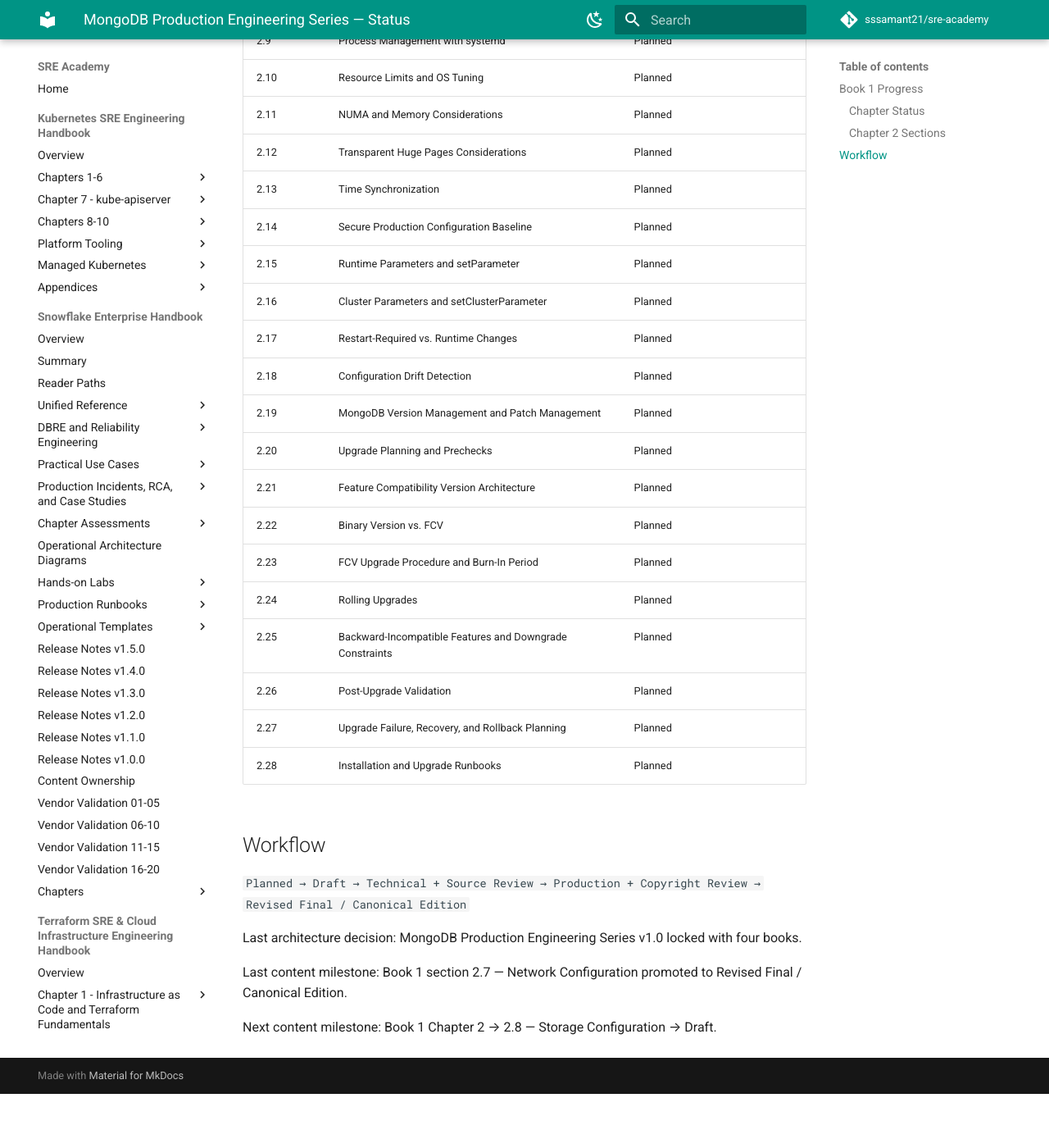
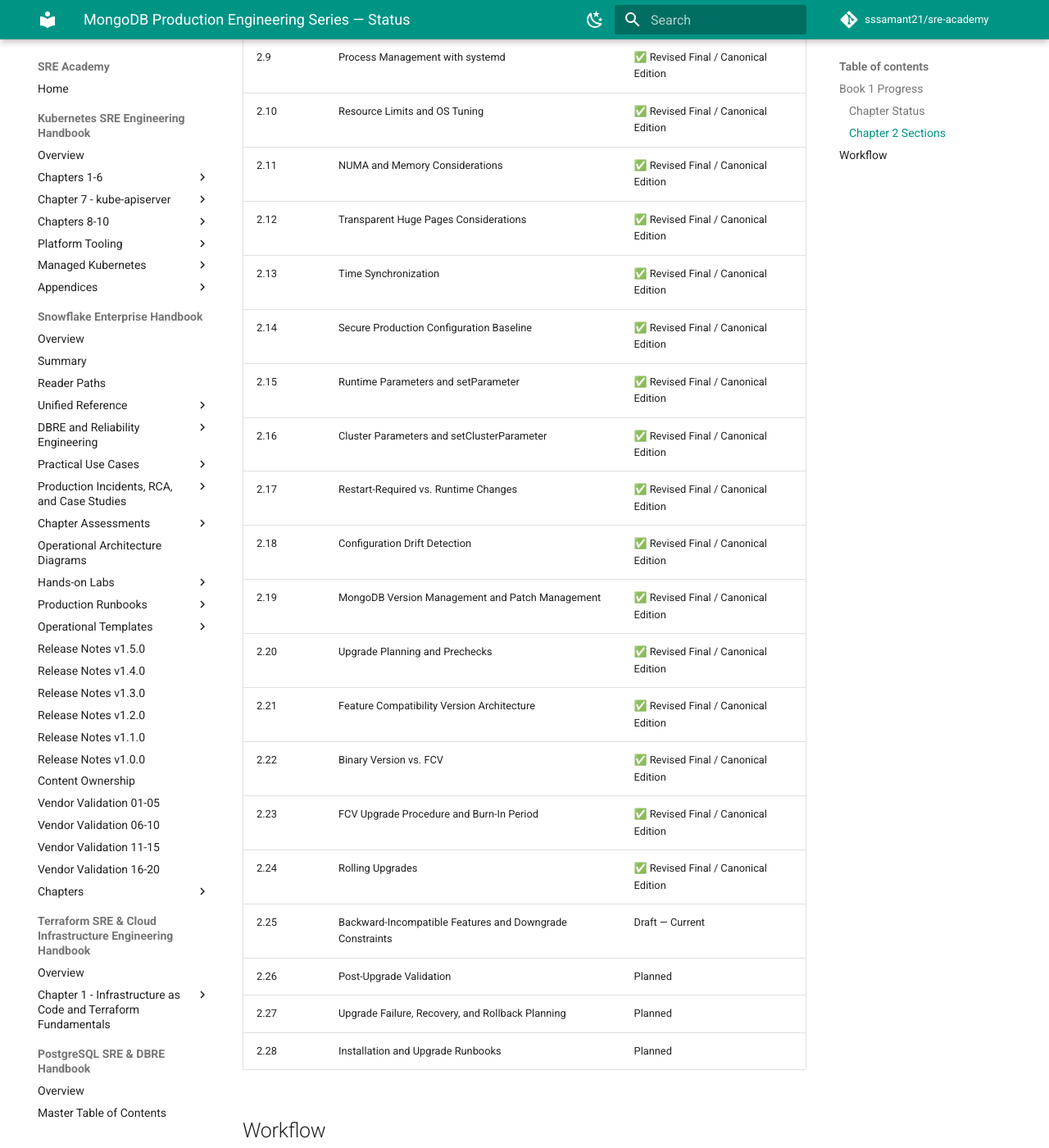
Before and after one commit to sssamant21/sre-academy, an MkDocs documentation site: the page built from docs/books/mongodb/STATUS.md, in a window 1280 px wide and 1400 px high, scrolled down 1441 px. Shown: the whole window at 82% size. Built offline with MkDocs 1.6.1 and Material for MkDocs 9.7.7, drawn with Linux system fonts in a browser that asks for light colours; comment, search, counter and statistics services are not loaded; before the commit the page ends 2775 px from its top, so only the background shows below that; some of the changed text lies outside the part shown.

Commit message:
docs(mongodb): synchronize Book 1 status through 2.24

```diff
--- a/docs/books/mongodb/STATUS.md
+++ b/docs/books/mongodb/STATUS.md
@@ -2,7 +2,7 @@
 
 | Book | Title | Architecture | Content Status |
 |---|---|---|---|
-| 1 | MongoDB Administration Handbook | 🔒 Locked | In Progress — Chapter 1 Complete; Chapter 2 through 2.7 Canonical |
+| 1 | MongoDB Administration Handbook | 🔒 Locked | In Progress — Chapter 1 Complete; Chapter 2 through 2.24 Canonical |
 | 2 | MongoDB SRE & Reliability Engineering Handbook | 🔒 Locked | Planned |
 | 3 | MongoDB DBRE & Performance Engineering Handbook | 🔒 Locked | Planned |
 | 4 | MongoDB Cloud & Kubernetes Production Handbook | 🔒 Locked | Planned |
@@ -14,7 +14,7 @@
 | Chapter | Status |
 |---|---|
 | Chapter 1 — MongoDB Architecture and Internals | ✅ COMPLETE — 1.1–1.24 Canonical |
-| Chapter 2 — Installation, Configuration, Patching, and Upgrades | In Progress — 2.1–2.7 Canonical; 2.8 Next |
+| Chapter 2 — Installation, Configuration, Patching, and Upgrades | In Progress — 24/28 Canonical; 2.25 Current |
 
 ### Chapter 2 Sections
 
@@ -27,24 +27,24 @@
 | 2.5 | Package and Repository Installation | ✅ Revised Final / Canonical Edition |
 | 2.6 | mongod.conf Architecture | ✅ Revised Final / Canonical Edition |
 | 2.7 | Network Configuration | ✅ Revised Final / Canonical Edition |
-| 2.8 | Storage Configuration | Planned — Next |
-| 2.9 | Process Management with systemd | Planned |
-| 2.10 | Resource Limits and OS Tuning | Planned |
-| 2.11 | NUMA and Memory Considerations | Planned |
-| 2.12 | Transparent Huge Pages Considerations | Planned |
-| 2.13 | Time Synchronization | Planned |
-| 2.14 | Secure Production Configuration Baseline | Planned |
-| 2.15 | Runtime Parameters and setParameter | Planned |
-| 2.16 | Cluster Parameters and setClusterParameter | Planned |
-| 2.17 | Restart-Required vs. Runtime Changes | Planned |
-| 2.18 | Configuration Drift Detection | Planned |
-| 2.19 | MongoDB Version Management and Patch Management | Planned |
-| 2.20 | Upgrade Planning and Prechecks | Planned |
-| 2.21 | Feature Compatibility Version Architecture | Planned |
-| 2.22 | Binary Version vs. FCV | Planned |
-| 2.23 | FCV Upgrade Procedure and Burn-In Period | Planned |
-| 2.24 | Rolling Upgrades | Planned |
-| 2.25 | Backward-Incompatible Features and Downgrade Constraints | Planned |
+| 2.8 | Storage Configuration | ✅ Revised Final / Canonical Edition |
+| 2.9 | Process Management with systemd | ✅ Revised Final / Canonical Edition |
+| 2.10 | Resource Limits and OS Tuning | ✅ Revised Final / Canonical Edition |
+| 2.11 | NUMA and Memory Considerations | ✅ Revised Final / Canonical Edition |
+| 2.12 | Transparent Huge Pages Considerations | ✅ Revised Final / Canonical Edition |
+| 2.13 | Time Synchronization | ✅ Revised Final / Canonical Edition |
+| 2.14 | Secure Production Configuration Baseline | ✅ Revised Final / Canonical Edition |
+| 2.15 | Runtime Parameters and setParameter | ✅ Revised Final / Canonical Edition |
+| 2.16 | Cluster Parameters and setClusterParameter | ✅ Revised Final / Canonical Edition |
+| 2.17 | Restart-Required vs. Runtime Changes | ✅ Revised Final / Canonical Edition |
+| 2.18 | Configuration Drift Detection | ✅ Revised Final / Canonical Edition |
+| 2.19 | MongoDB Version Management and Patch Management | ✅ Revised Final / Canonical Edition |
+| 2.20 | Upgrade Planning and Prechecks | ✅ Revised Final / Canonical Edition |
+| 2.21 | Feature Compatibility Version Architecture | ✅ Revised Final / Canonical Edition |
+| 2.22 | Binary Version vs. FCV | ✅ Revised Final / Canonical Edition |
+| 2.23 | FCV Upgrade Procedure and Burn-In Period | ✅ Revised Final / Canonical Edition |
+| 2.24 | Rolling Upgrades | ✅ Revised Final / Canonical Edition |
+| 2.25 | Backward-Incompatible Features and Downgrade Constraints | Draft — Current |
 | 2.26 | Post-Upgrade Validation | Planned |
 | 2.27 | Upgrade Failure, Recovery, and Rollback Planning | Planned |
 | 2.28 | Installation and Upgrade Runbooks | Planned |
@@ -55,6 +55,6 @@
 
 Last architecture decision: MongoDB Production Engineering Series v1.0 locked with four books.
 
-Last content milestone: Book 1 section 2.7 — Network Configuration promoted to Revised Final / Canonical Edition.
+Last content milestone: Book 1 section 2.24 — Rolling Upgrades promoted to Revised Final / Canonical Edition.
 
-Next content milestone: Book 1 Chapter 2 → 2.8 — Storage Configuration → Draft.
+Next content milestone: Book 1 Chapter 2 → 2.25 — Backward-Incompatible Features and Downgrade Constraints → Draft.
```
